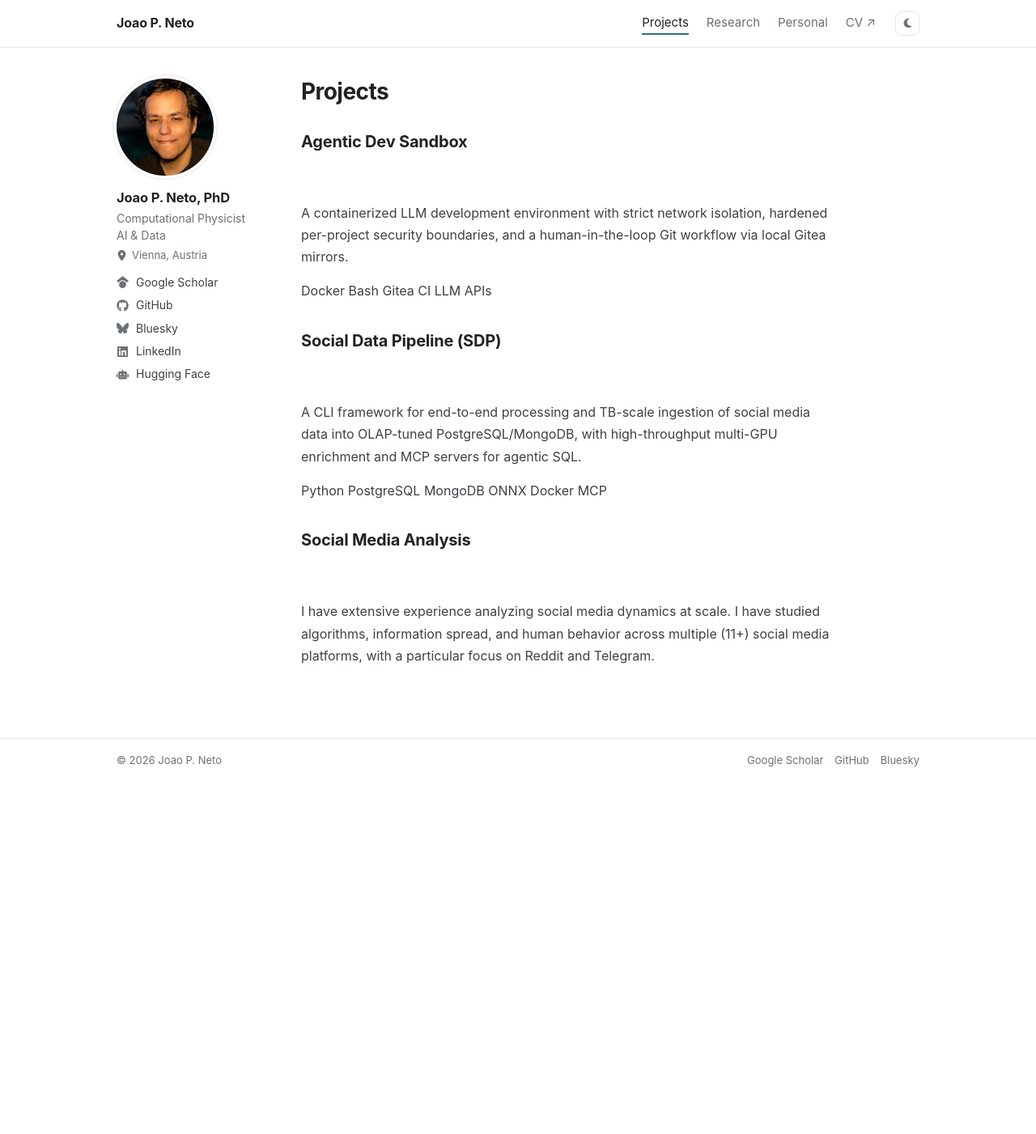
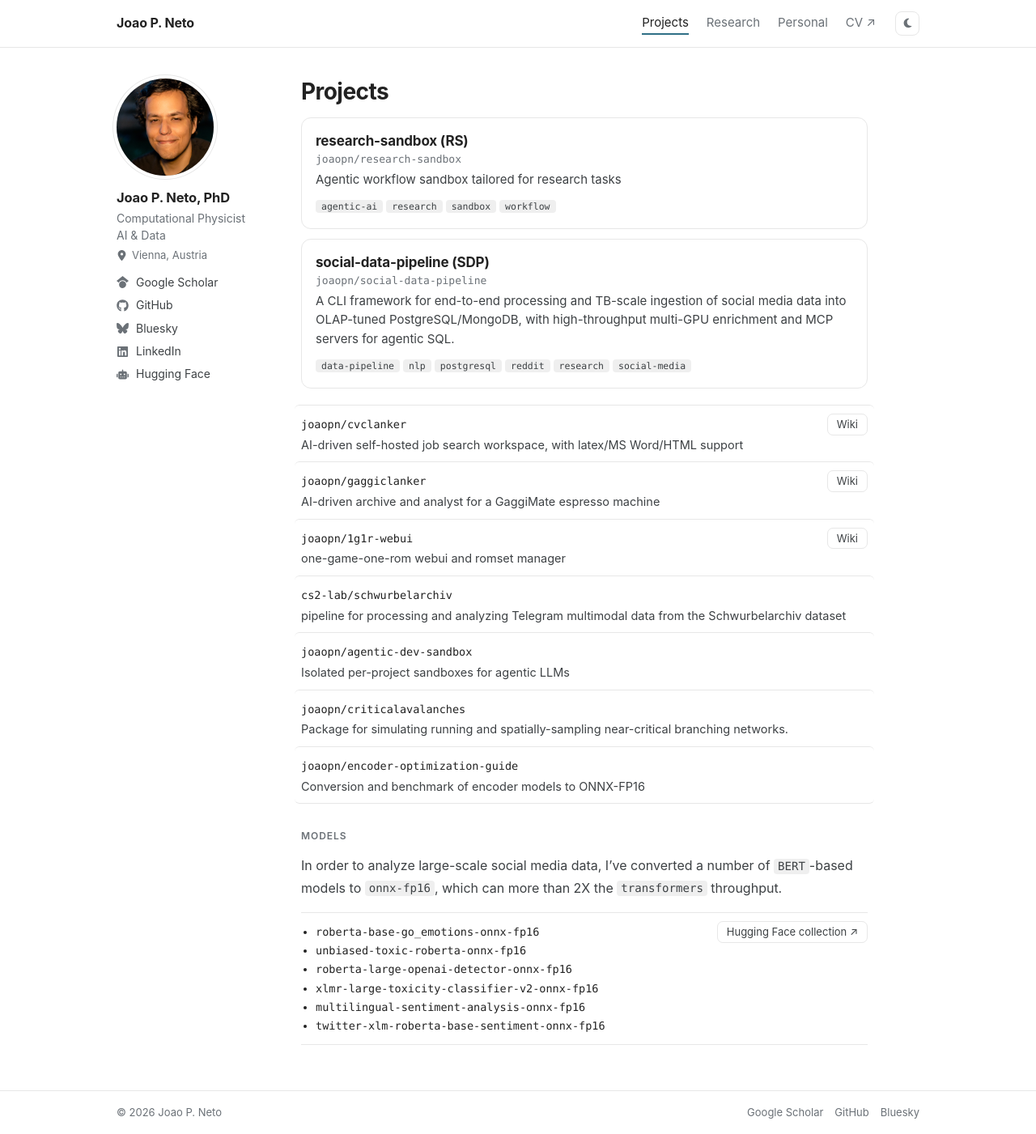
Before and after one commit to joaopn/joaopn.github.io, a Jekyll site: the page built from _pages/projects.md, in a window 1280 px wide. Shown: the whole page at 81% size. Built offline with Jekyll 4.4.1, drawn with Linux system fonts in a browser that asks for light colours; before the commit the page ends 966 px from its top, so only the background shows below that.

Commit message:
feat: projects page driven by _data/projects.yml
Two featured cards (research-sandbox, social-data-pipeline) and one-line
rows for the other repos, plus the ONNX models linked through the Hugging
Face collection. All text is copied from GitHub descriptions or the old
pages. The Software page folds in; /software/, /projects/sdp/ and
/projects/agentic-dev-sandbox/ redirect to /projects/.

```diff
--- a/_config.yml
+++ b/_config.yml
@@ -80,9 +80,6 @@ collections:
   research:
     output: true
     permalink: /:collection/:path/
-  projects:
-    output: true
-    permalink: /:collection/:path/
 
 # Defaults
 defaults:
--- /dev/null
+++ b/_data/projects.yml
@@ -0,0 +1,47 @@
+# Projects page and homepage "Current work" read from this file.
+# Text fields are the maintainer's own words (GitHub descriptions or existing site text): copy, never write.
+#   featured: big cards (homepage + top of /projects/). `docs:` adds a Docs button once a docs site exists.
+#   list:     one-line rows. `wiki: true` adds a Wiki button (GitHub wiki).
+#   models:   Hugging Face models, linked once through the collection.
+
+featured:
+  - name: "research-sandbox (RS)"
+    repo: joaopn/research-sandbox
+    description: "Agentic workflow sandbox tailored for research tasks"
+    topics: [agentic-ai, research, sandbox, workflow]
+    # docs: https://joaopn.github.io/research-sandbox/
+  - name: "social-data-pipeline (SDP)"
+    repo: joaopn/social-data-pipeline
+    description: "A CLI framework for end-to-end processing and TB-scale ingestion of social media data into OLAP-tuned PostgreSQL/MongoDB, with high-throughput multi-GPU enrichment and MCP servers for agentic SQL."
+    topics: [data-pipeline, nlp, postgresql, reddit, research, social-media]
+    # docs: https://joaopn.github.io/social-data-pipeline/
+
+list:
+  - repo: joaopn/cvclanker
+    description: "AI-driven self-hosted job search workspace, with latex/MS Word/HTML support"
+    wiki: true
+  - repo: joaopn/gaggiclanker
+    description: "AI-driven archive and analyst for a GaggiMate espresso machine"
+    wiki: true
+  - repo: joaopn/1g1r-webui
+    description: "one-game-one-rom webui and romset manager"
+    wiki: true
+  - repo: cs2-lab/schwurbelarchiv
+    description: "pipeline for processing and analyzing Telegram multimodal data from the Schwurbelarchiv dataset"
+  - repo: joaopn/agentic-dev-sandbox
+    description: "Isolated per-project sandboxes for agentic LLMs"
+  - repo: joaopn/criticalavalanches
+    description: "Package for simulating running and spatially-sampling near-critical branching networks."
+  - repo: joaopn/encoder-optimization-guide
+    description: "Conversion and benchmark of encoder models to ONNX-FP16"
+
+models:
+  intro: "In order to analyze large-scale social media data, I've converted a number of `BERT`-based models to `onnx-fp16`, which can more than 2X the `transformers` throughput."
+  collection: https://huggingface.co/collections/joaopn/onnx-fp16
+  items:
+    - roberta-base-go_emotions-onnx-fp16
+    - unbiased-toxic-roberta-onnx-fp16
+    - roberta-large-openai-detector-onnx-fp16
+    - xlmr-large-toxicity-classifier-v2-onnx-fp16
+    - multilingual-sentiment-analysis-onnx-fp16
+    - twitter-xlm-roberta-base-sentiment-onnx-fp16
--- /dev/null
+++ b/_includes/project-card.html
@@ -0,0 +1,7 @@
+{%- assign p = include.project -%}
+<div class="pj">
+  <div class="pjh"><a class="stretch" href="https://github.com/{{ p.repo }}"><b>{{ p.name }}</b></a>{% if p.docs %}<span class="btns"><a class="btn pri" href="{{ p.docs }}">Docs</a></span>{% endif %}</div>
+  <div class="repo">{{ p.repo }}</div>
+  <div class="x">{{ p.description }}</div>
+  <div>{% for t in p.topics %}<span class="chip">{{ t }}</span>{% endfor %}</div>
+</div>
--- a/_pages/projects.md
+++ b/_pages/projects.md
@@ -1,9 +1,26 @@
 ---
 title: "Projects"
 permalink: /projects/
+wide: true
+redirect_from:
+  - /software/
+  - /projects/sdp/
+  - /projects/agentic-dev-sandbox/
 ---
+{%- assign pr = site.data.projects -%}
+{% for p in pr.featured %}{% include project-card.html project=p %}{% endfor %}
 
-{% assign sorted_projects = site.projects | sort: "order" %}
-{% for post in sorted_projects %}
-  {% include archive-single-research.html %}
-{% endfor %}
+<div class="rows">
+{%- for p in pr.list %}
+  <div class="rw"><div><a class="repo stretch" href="https://github.com/{{ p.repo }}">{{ p.repo }}</a><div class="x">{{ p.description }}</div></div>{% if p.wiki %}<span class="btns"><a class="btn" href="https://github.com/{{ p.repo }}/wiki">Wiki</a></span>{% endif %}</div>
+{%- endfor %}
+</div>
+
+<div class="sec">Models</div>
+
+{{ pr.models.intro | markdownify }}
+
+<div class="models">
+  <ul>{% for m in pr.models.items %}<li>{{ m }}</li>{% endfor %}</ul>
+  <a class="btn" href="{{ pr.models.collection }}">Hugging Face collection ↗</a>
+</div>
--- a/_pages/research.md
+++ b/_pages/research.md
@@ -3,6 +3,7 @@ title: "Research"
 permalink: /research/
 redirect_from:
   - /teaching/
+  - /projects/social-media-research/
 ---
 
 {% assign sorted_research = site.research | sort: "order" %}
--- a/_projects/agentic-dev-sandbox.md
+++ /dev/null
@@ -1,31 +0,0 @@
----
-title: "Agentic Dev Sandbox"
-collection: projects
-permalink: /projects/agentic-dev-sandbox/
-order: 1
-excerpt: "A containerized LLM development environment with strict network isolation, hardened per-project security boundaries, and a human-in-the-loop Git workflow via local Gitea mirrors."
-stack:
-  - Docker
-  - Bash
-  - Gitea
-  - CI
-  - LLM APIs
----
-
-## Overview
-
-A secure AI development environment for running agentic coding tools (Claude Code, Codex, etc.) without giving them access to host credentials or production repositories.
-
-## Key features
-
-- **Containerized per-project isolation**: each project runs in its own Docker container with hardened network and filesystem boundaries.
-- **Local Gitea mirror**: agents push/pull to a local Gitea instance rather than directly to GitHub/GitLab, keeping production repos fully isolated and enabling human-in-the-loop review.
-- **External CI enforcement**: remediates common agentic failure modes (e.g., hallucinated test results) by requiring tests to pass on an external CI runner before changes are merged upstream.
-
-## Stack
-
-Docker, Bash, Gitea, CI pipelines, LLM APIs.
-
-## Links
-
-- [GitHub repository](https://github.com/joaopn/agentic-dev-sandbox)
--- a/_projects/sdp.md
+++ /dev/null
@@ -1,36 +0,0 @@
----
-title: "Social Data Pipeline (SDP)"
-collection: projects
-permalink: /projects/sdp/
-order: 2
-excerpt: "A CLI framework for end-to-end processing and TB-scale ingestion of social media data into OLAP-tuned PostgreSQL/MongoDB, with high-throughput multi-GPU enrichment and MCP servers for agentic SQL."
-stack:
-  - Python
-  - PostgreSQL
-  - MongoDB
-  - ONNX
-  - Docker
-  - MCP
----
-
-## Overview
-
-An end-to-end data platform for ingesting, enriching, and querying TB-scale social media datasets. Originally built as research infrastructure at the University of Graz, later abstracted into an open-source package.
-
-## Key features
-
-- **CLI framework for end-to-end processing**: parses raw multi-platform exports and ingests them into OLAP-tuned PostgreSQL and MongoDB backends.
-- **Multi-GPU enrichment workflows**: high-throughput inference (emotion, toxicity, stance, embeddings) via optimized ONNX models, achieving significant throughput gains over baseline `transformers` deployments.
-- **Agentic SQL via MCP**: customized [Model Context Protocol](https://modelcontextprotocol.io/) servers expose the databases to AI developer tools, enabling agents to run complex queries directly against the data.
-
-## Scale
-
-Deployed to process ~100TB of raw multi-platform data into a ~20TB optimized multi-database ecosystem, supporting a 10-person research team running queries that would be intractable with standard Pandas-based tooling.
-
-## Stack
-
-Python, PostgreSQL, MongoDB, ONNX, Docker, MCP.
-
-## Links
-
-- [GitHub repository](https://github.com/joaopn/social-data-pipeline)
--- a/_projects/social-media-research.md
+++ /dev/null
@@ -1,8 +0,0 @@
----
-title: "Social Media Analysis"
-collection: projects
-permalink: /projects/social-media-research/
-order: 3
-excerpt: "I have extensive experience analyzing social media dynamics at scale. I have studied algorithms, information spread, and human behavior across multiple (11+) social media platforms, with a particular focus on Reddit and Telegram."
-redirect_to: /research/
----
```
Also changed, not shown: _pages/software.md (deleted, +0 -23 lines).
